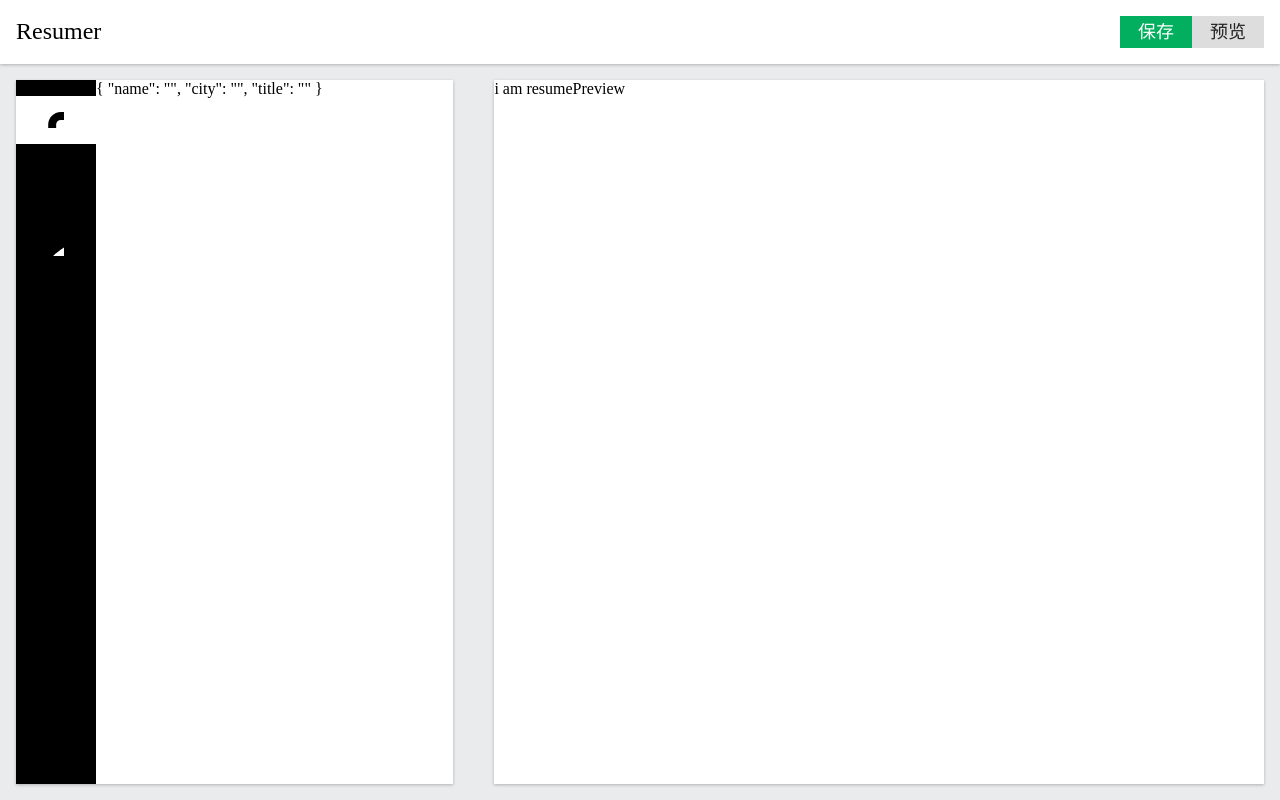
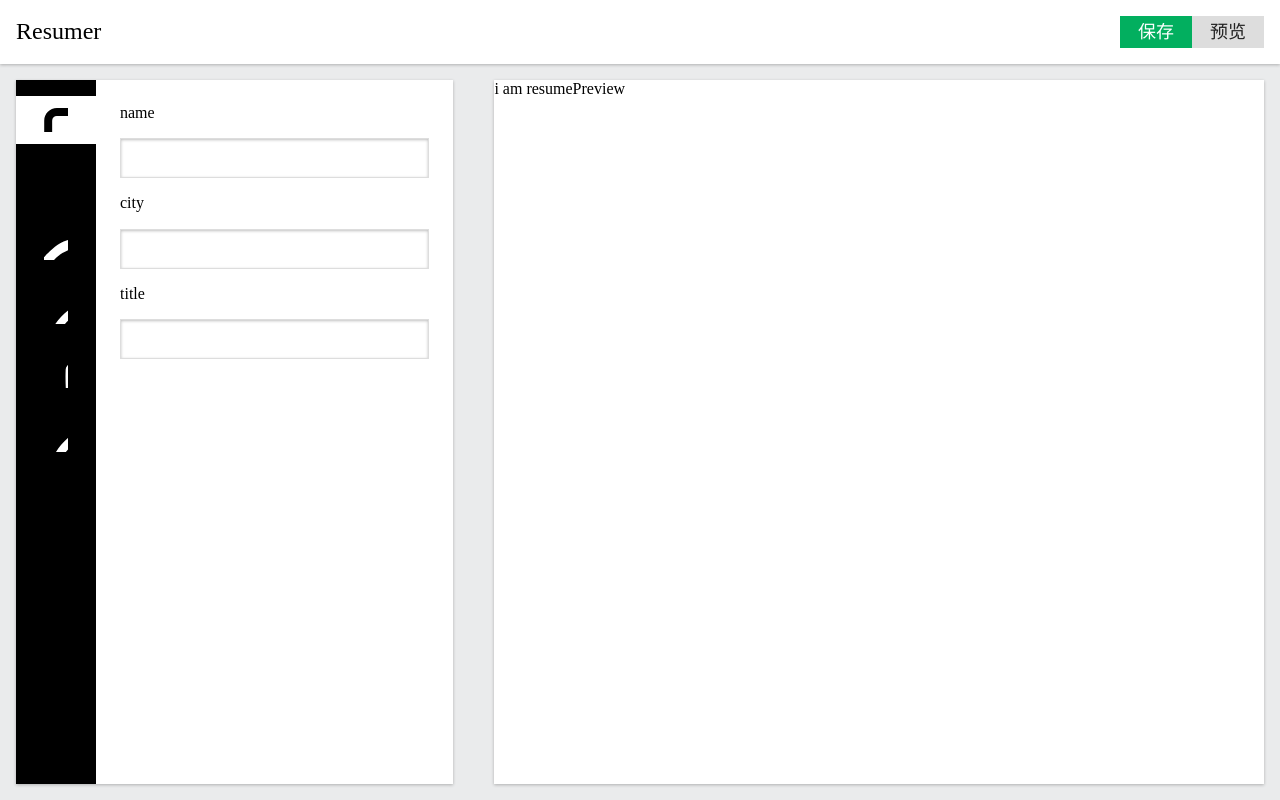
Before and after one commit to wpsumsun/resumer-vue, a Vue app: page / in a window 1280 px wide. Built offline with nearby package versions, Linux system fonts and the light colour scheme.

Commit message:
显示第一个panel的内容

```diff
--- a/src/components/ResumeEditor.vue
+++ b/src/components/ResumeEditor.vue
@@ -14,7 +14,10 @@
         <ol class="panels">
             <li v-for="item in resume.config"
             v-show="item.field===selected">
-            {{resume[item.field]}}
+                <div class="resumeField" v-for="(value,key) in resume[item.field]">
+                    <label>{{key}}</label>
+                    <input type="text" v-model="resume[item.field][key]">
+                </div>
             </li>
         </ol>
     </div>
@@ -52,7 +55,7 @@
     }
 </script>
 
-<style lang="scss">
+<style lang="scss" scoped>
  #resumeEditor{
     width: 35%;
     background: #fff;
@@ -79,6 +82,12 @@
         }
       }
     }
+    > .panels{
+       flex-grow: 1;
+       > li {
+         padding: 24px;
+       }
+     }
   }
   ol{
       list-style:none;
@@ -87,4 +96,17 @@
       width: 24px; // 原设计稿 32px 不好看，改成 24px
       height: 24px;
   }
+  .resumeField{
+     > label{
+       display: block;
+     }
+     input[type=text]{
+       margin: 16px 0;
+       border: 1px solid #ddd;
+       box-shadow:inset 0 1px 3px 0 rgba(0,0,0,0.25);
+       width: 100%;
+       height: 40px;
+       padding: 0 8px;
+     }
+   }
 </style>
```
